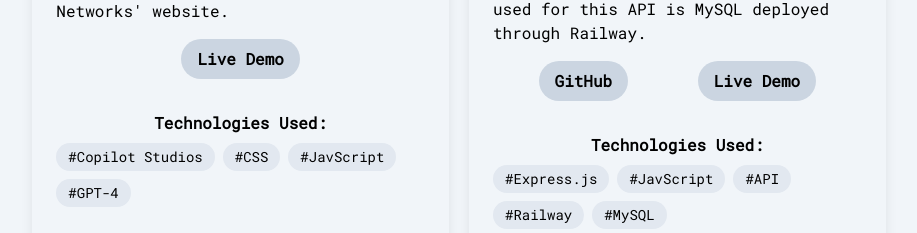
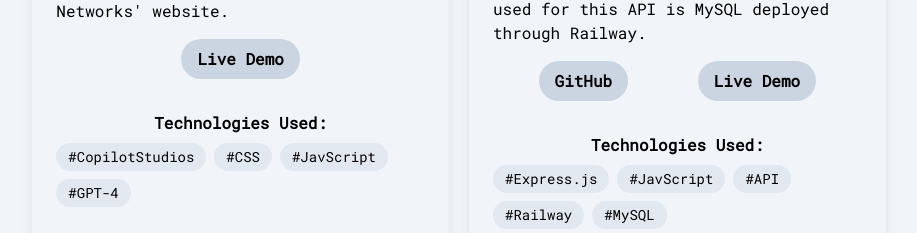
Before and after one commit to Hydraero/Richard-Tumaneng, a React (Vite) app in the folder client/: page / in a window 1280 px wide. Shown: the part 2276-2509 px from the top of the page, without its empty margins (181-1098 px from the left). Built offline with nearby package versions, Linux system fonts and the light colour scheme; what @alpinejs/intersect would draw is missing.

Commit message:
Update Projects.tsx

```diff
--- a/client/src/components/Projects.tsx
+++ b/client/src/components/Projects.tsx
@@ -37,7 +37,7 @@ const Projects = (props: Props) => {
                                 <h1 className="flex justify-center font-bold pb-2">
                                     Technologies Used:
                                 </h1>
-                                <span className="inline-block bg-slate-200 dark:bg-slate-700 hover:bg-slate-300 dark:hover:bg-slate-500 rounded-full px-3 py-1 text-sm mr-2 mb-2">#Copilot Studios</span>
+                                <span className="inline-block bg-slate-200 dark:bg-slate-700 hover:bg-slate-300 dark:hover:bg-slate-500 rounded-full px-3 py-1 text-sm mr-2 mb-2">#CopilotStudios</span>
                                 <span className="inline-block bg-slate-200 dark:bg-slate-700 hover:bg-slate-300 dark:hover:bg-slate-500 rounded-full px-3 py-1 text-sm mr-2 mb-2">#CSS</span>
                                 <span className="inline-block bg-slate-200 dark:bg-slate-700 hover:bg-slate-300 dark:hover:bg-slate-500 rounded-full px-3 py-1 text-sm mr-2 mb-2">#JavScript</span>
                                 <span className="inline-block bg-slate-200 dark:bg-slate-700 hover:bg-slate-300 dark:hover:bg-slate-500 rounded-full px-3 py-1 text-sm mr-2 mb-2">#GPT-4</span>
```
